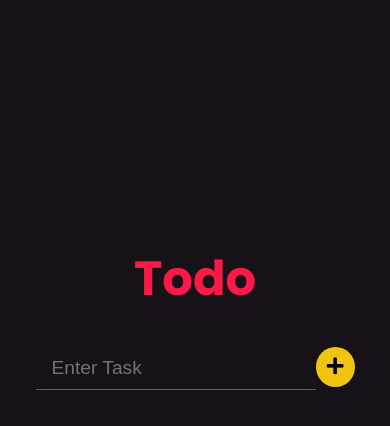
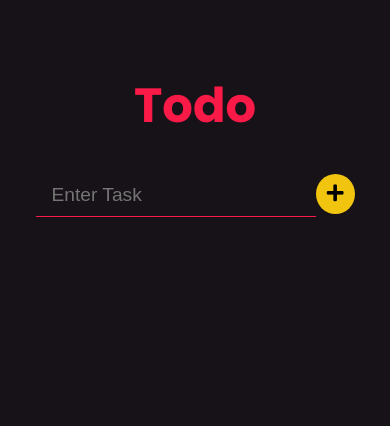
Before and after one commit to xeltrax/Todo-vanilla-js, a plain HTML site: page index.html in a window 390 px wide. Drawn offline with Linux system fonts and the light colour scheme.

Commit message:
tried to align ui

```diff
--- a/css/_mobile.scss
+++ b/css/_mobile.scss
@@ -1,11 +1,19 @@
 body {
-  padding: 3rem 1.2rem;
+  padding: 2.4rem 1.2rem 0rem 1.2rem;
 }
 
-.form {
-  min-width: 80%;
+.container {
+  align-self: flex-start;
+}
+
+form {
+  min-width: 85%;
 }
 
 .todo-container {
   min-width: 90%;
 }
+
+.task-list {
+  height: 16rem;
+}
--- a/css/style.scss
+++ b/css/style.scss
@@ -69,8 +69,8 @@ form {
 }
 
 .task-list {
-  height: 25vh;
   width: 100%;
+  height: 15rem;
   list-style: none;
   overflow-y: auto;
 }
```
Also changed, not shown: css/style.css.
